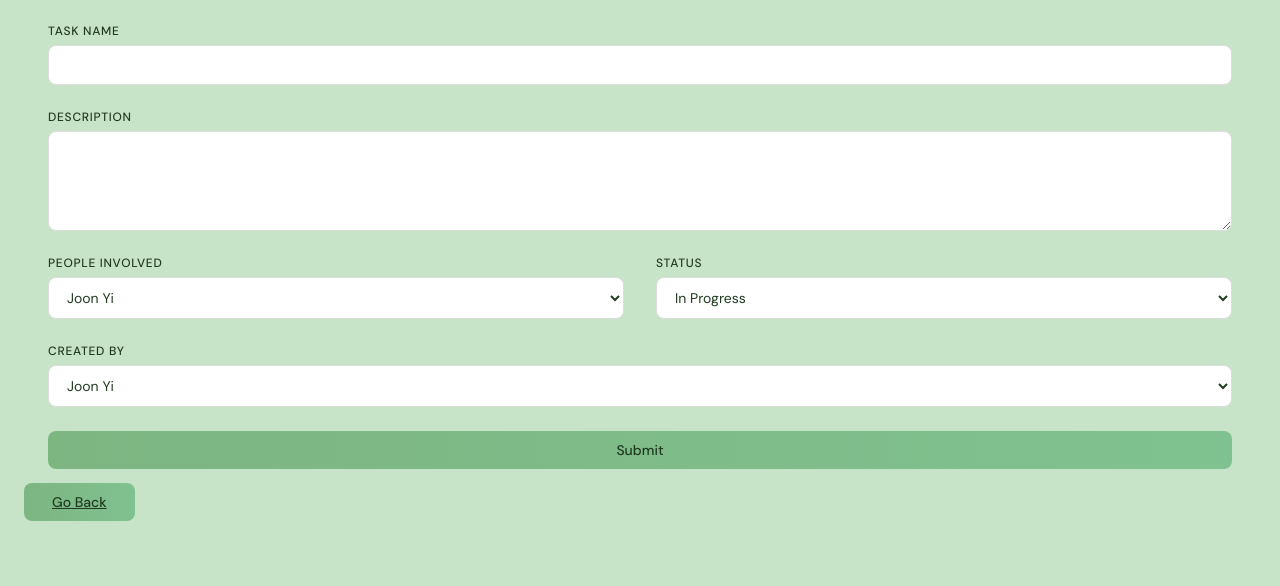
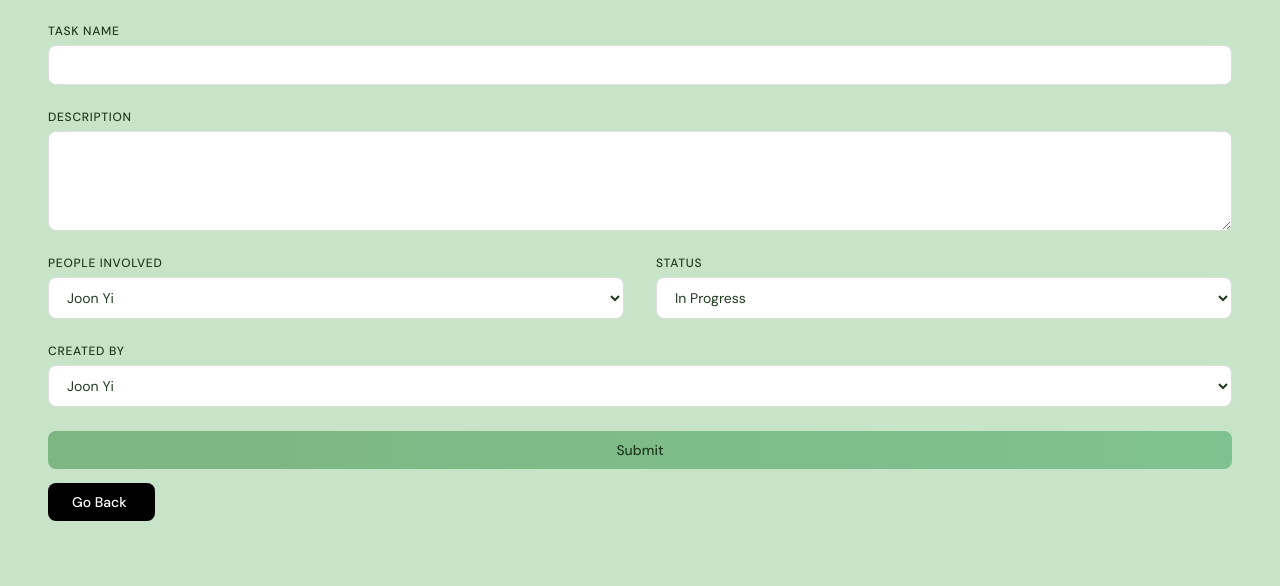
Before and after one commit to teo-joon-yi/Task_Tracker, a Flask app: page /newtask/ in a window 1280 px wide. Shown: the part 85-671 px from the top of the page. Run offline with Flask 3, Linux system fonts and the light colour scheme; data comes from the database, SQL or seed files in the repository.

Commit message:
Update newtaskstyle.css

```diff
--- a/static/newtaskstyle.css
+++ b/static/newtaskstyle.css
@@ -111,11 +111,19 @@ textarea {
 }
 
 .btn {
-	background: var(--background-dark);
+  background-color: black;
+  color:white;
   border: none;
   border-radius: 8px;
   padding: 10px 28px;
   font-size: 14px;
   font-weight: 500;
   cursor: pointer;
+  padding-left: 24px;
+  text-decoration: none;
+  margin-left:24px;
 }
+
+.btn:hover {
+  background-color: #222;
+}
```
